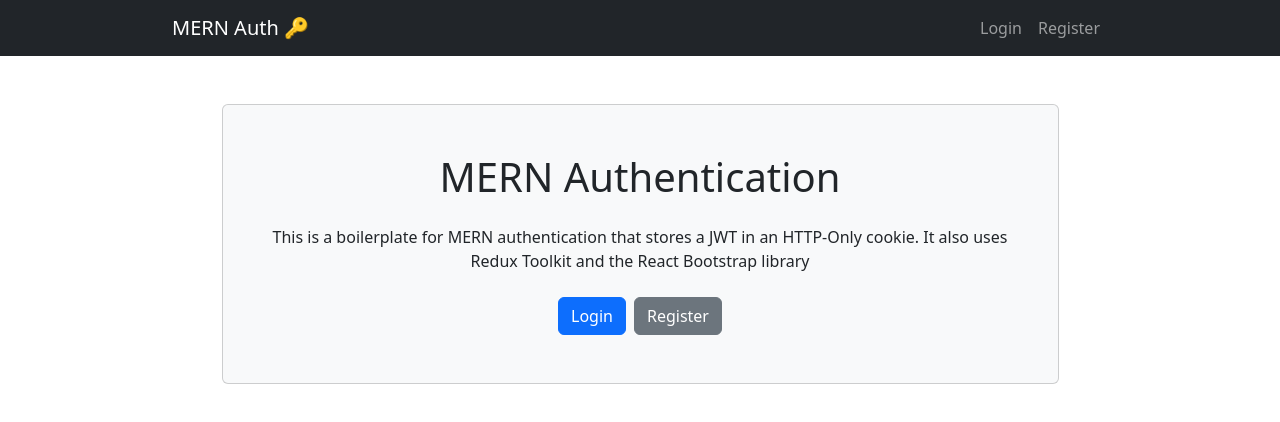
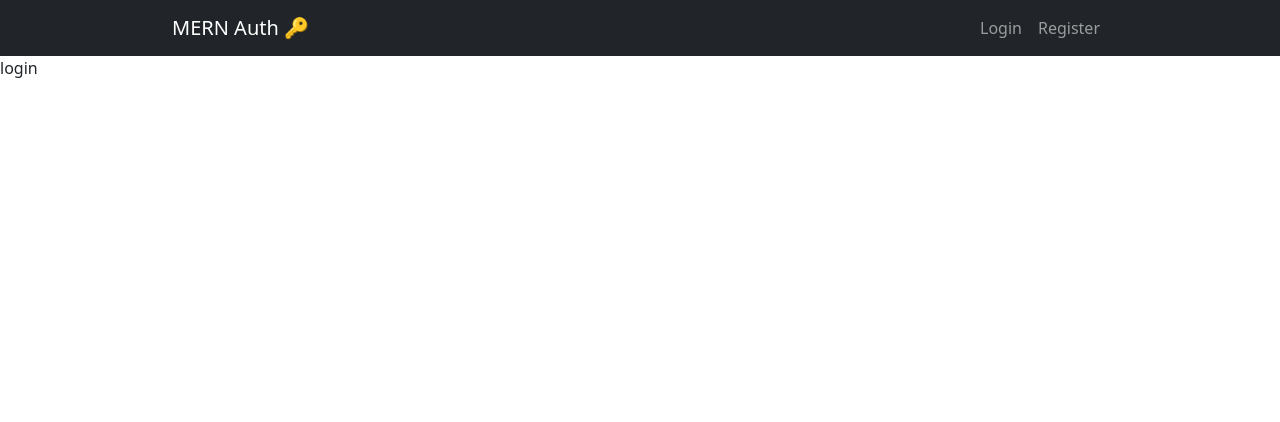
Before and after one commit to zwelhtetyan/mern-auth, a React (Vite) app in the folder client/: page /login in a window 1280 px wide. Shown: the top 422 px of the page. Built offline with nearby package versions, Linux system fonts and the light colour scheme.

Commit message:
feat(router): setup react router

```diff
--- a/client/package.json
+++ b/client/package.json
@@ -13,9 +13,11 @@
     "@reduxjs/toolkit": "^1.9.5",
     "bootstrap": "^5.3.0",
     "react": "^18.2.0",
+    "react-bootstrap": "^2.8.0",
     "react-dom": "^18.2.0",
-    "react-bootstrap": "^2.8.0",
-    "react-redux": "^8.1.1"
+    "react-redux": "^8.1.1",
+    "react-router-dom": "^6.14.1",
+    "router": "^1.3.8"
   },
   "devDependencies": {
     "@types/react": "^18.0.37",
--- a/client/src/App.tsx
+++ b/client/src/App.tsx
@@ -1,13 +1,11 @@
 import Header from "./components/Header";
-import Home from "./pages/Home";
+import { Outlet } from "react-router-dom";
 
-function App() {
+export default function App() {
   return (
-    <div>
+    <>
       <Header />
-      <Home />
-    </div>
+      <Outlet />
+    </>
   );
 }
-
-export default App;
--- a/client/src/components/Header.tsx
+++ b/client/src/components/Header.tsx
@@ -1,17 +1,37 @@
 import Container from "react-bootstrap/Container";
 import Nav from "react-bootstrap/Nav";
 import Navbar from "react-bootstrap/Navbar";
+import { Link } from "react-router-dom";
 
 export default function Header() {
   return (
     <Navbar bg="dark" data-bs-theme="dark">
       <Container className="w-75">
-        <Navbar.Brand href="#home">MERN Auth 🔑</Navbar.Brand>
+        <Navbar.Brand href="/">
+          <Link to="/" style={{ color: "inherit", textDecoration: "none" }}>
+            MERN Auth 🔑
+          </Link>
+        </Navbar.Brand>
 
         <div>
           <Nav className="me-auto">
-            <Nav.Link href="login">Login</Nav.Link>
-            <Nav.Link href="register">Register</Nav.Link>
+            <Nav.Link>
+              <Link
+                to="/login"
+                style={{ color: "inherit", textDecoration: "none" }}
+              >
+                Login
+              </Link>
+            </Nav.Link>
+
+            <Nav.Link>
+              <Link
+                to="/register"
+                style={{ color: "inherit", textDecoration: "none" }}
+              >
+                Register
+              </Link>
+            </Nav.Link>
           </Nav>
         </div>
       </Container>
--- a/client/src/main.tsx
+++ b/client/src/main.tsx
@@ -1,10 +1,11 @@
 import React from "react";
 import ReactDOM from "react-dom/client";
-import App from "./App.tsx";
+import { RouterProvider } from "react-router-dom";
+import { router } from "./router/route.tsx";
 import "bootstrap/dist/css/bootstrap.min.css";
 
 ReactDOM.createRoot(document.getElementById("root") as HTMLElement).render(
   <React.StrictMode>
-    <App />
+    <RouterProvider router={router} />
   </React.StrictMode>
 );
--- /dev/null
+++ b/client/src/router/route.tsx
@@ -0,0 +1,19 @@
+import {
+  createBrowserRouter,
+  Route,
+  createRoutesFromElements,
+} from "react-router-dom";
+import App from "../App";
+import Home from "../pages/Home";
+import Login from "../pages/Login";
+import Register from "../pages/Register";
+
+export const router = createBrowserRouter(
+  createRoutesFromElements(
+    <Route path="/" element={<App />}>
+      <Route index element={<Home />} />
+      <Route path="/login" element={<Login />} />
+      <Route path="/register" element={<Register />} />
+    </Route>
+  )
+);
```
Also changed, not shown: 1 other file (tests, documents, lock files or other folders).
